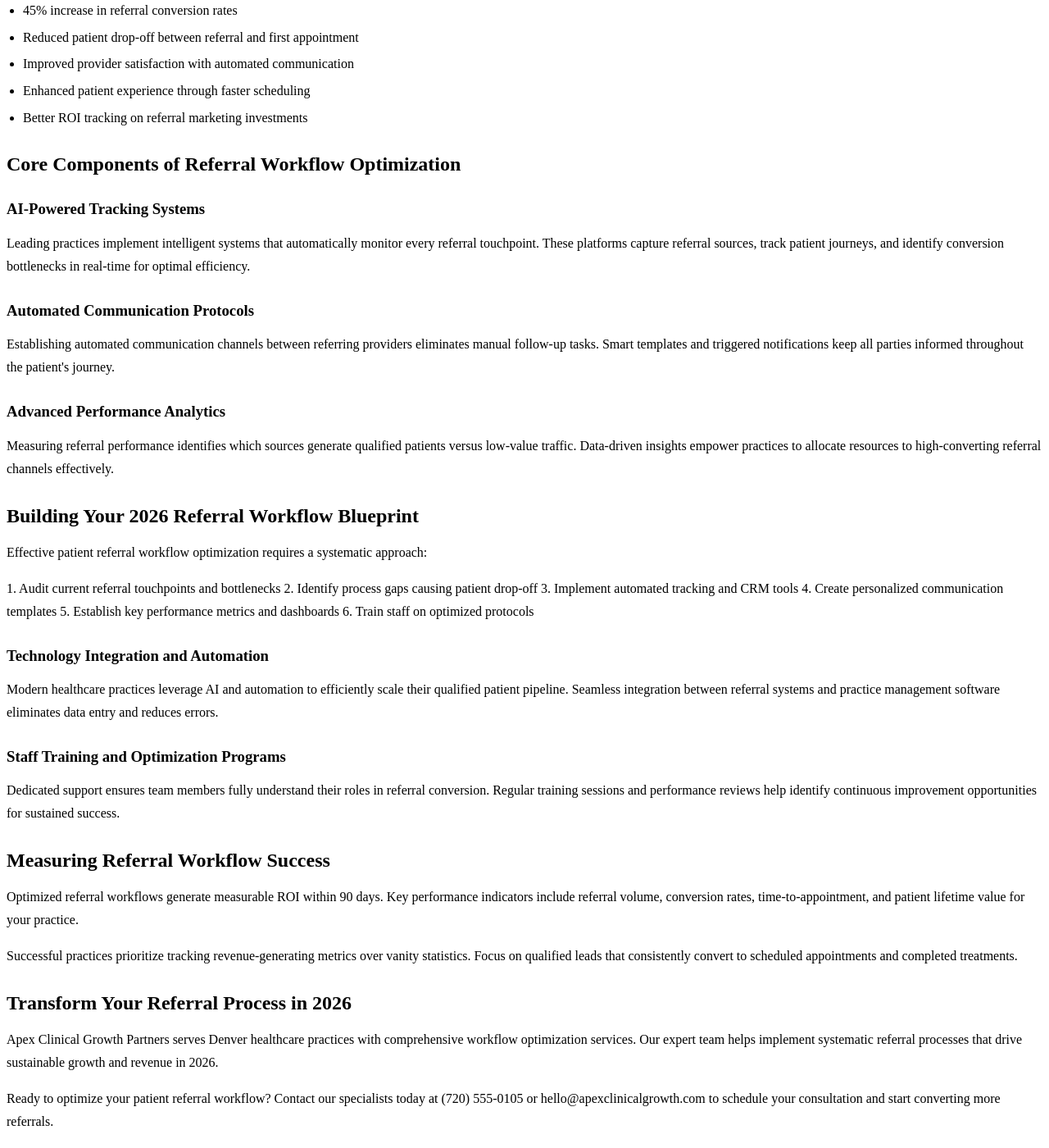
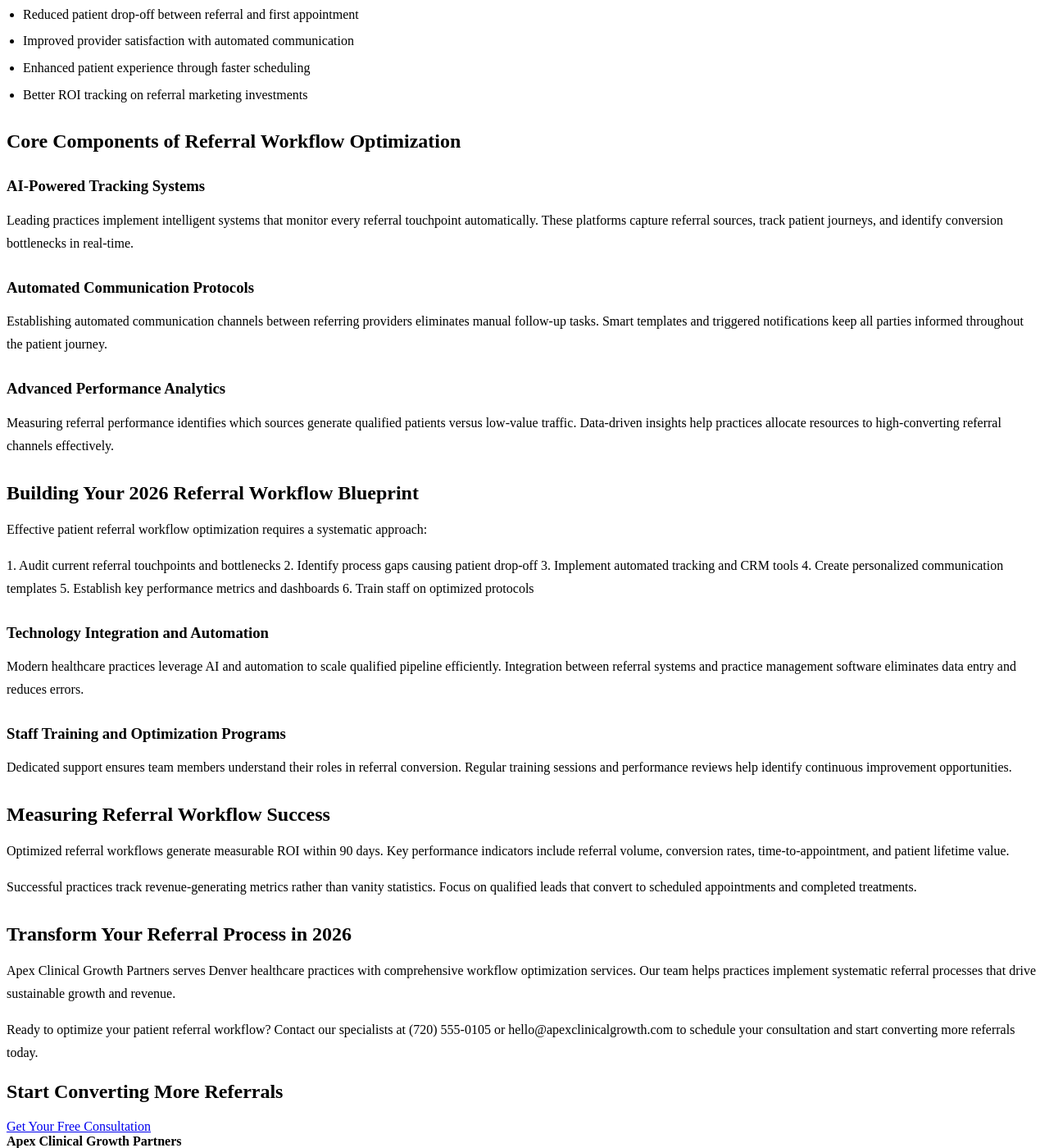
Before and after one commit to prjctlphbt/orbitr-canary-angular-20260228, a Jekyll site: the page patient-referral-workflow-blueprint.html, which Jekyll copies as it is, in a window 1280 px wide and 1400 px high, scrolled down 417 px. Shown: the whole window at 82% size. Built offline with Jekyll 4.4.1, drawn with Linux system fonts in a browser that asks for light colours; some of the changed text lies outside the part shown.

Commit message:
Rollback: Revert changes to patient-referral-workflow-blueprint.html

```diff
--- a/patient-referral-workflow-blueprint.html
+++ b/patient-referral-workflow-blueprint.html
@@ -4,8 +4,8 @@
 <head>
 <meta charset="utf-8"/>
 <meta content="width=device-width, initial-scale=1.0" name="viewport"/>
-<meta content="Optimize your patient referral workflow with Apex Clinical Growth Partners. Streamline processes, reduce delays, and boost referral volume by 40% in 2026. Download your blueprint for success today." name="description"/>
-<title>Patient Referral Workflow Optimization Blueprint | Boost Referrals in 2026</title>
+<meta content="Optimize your patient referral workflow with Apex Clinical Growth Partners. Streamline processes, reduce delays, and boost referral volume by 40% in 2026. Get your blueprint today." name="description"/>
+<title>Patient Referral Workflow Optimization Blueprint | 2026 Guide</title>
 <style>
 
 
@@ -95,7 +95,7 @@
 <a href="/services/">Services</a>
 <a href="/blog/insights/">Insights</a>
 <a href="/contact/">Contact</a>
-<a class="cta" href="/contact/">Schedule Your Intro Call</a>
+<a class="cta" href="/contact/">Book Intro Call</a>
 </nav>
 </div>
 </header>
@@ -103,15 +103,15 @@
 <section class="page-hero landing-hero">
 <div class="container">
 <h1>Patient Referral Workflow Optimization Blueprint</h1>
-<a class="cta" href="/services/">Download Your 2026 Blueprint</a>
+<a class="cta" href="/services/">Get Your Blueprint</a>
 </div>
 </section>
 <section class="landing-content">
 <div class="container orbitr-generated-content">
 <h1>Patient Referral Workflow Optimization Blueprint</h1>
-<p>Streamlining patient referrals is crucial for driving healthcare growth and maximizing revenue in 2026. Effective workflow optimization transforms fragmented processes into seamless systems, converting qualified leads into scheduled patients efficiently.</p>
+<p>Streamlining patient referrals drives healthcare growth and maximizes revenue in 2026. Effective workflow optimization transforms fragmented processes into seamless systems that convert qualified leads into scheduled patients.</p>
 <h2>Why Patient Referral Workflows Drive Practice Growth</h2>
-<p>Inefficient referral systems waste valuable opportunities and marketing budget. Practices often lose potential revenue when referral processes lack essential automation and robust tracking capabilities.</p>
+<p>Inefficient referral systems waste valuable opportunities and marketing budget. Healthcare practices lose potential revenue when referral processes lack automation and tracking capabilities.</p>
 <p>What practices achieve within 90 days of implementing optimized workflows:</p>
 <ul>
 <li>45% increase in referral conversion rates</li>
@@ -122,11 +122,11 @@
 </ul>
 <h2>Core Components of Referral Workflow Optimization</h2>
 <h3>AI-Powered Tracking Systems</h3>
-<p>Leading practices implement intelligent systems that automatically monitor every referral touchpoint. These platforms capture referral sources, track patient journeys, and identify conversion bottlenecks in real-time for optimal efficiency.</p>
+<p>Leading practices implement intelligent systems that monitor every referral touchpoint automatically. These platforms capture referral sources, track patient journeys, and identify conversion bottlenecks in real-time.</p>
 <h3>Automated Communication Protocols</h3>
-<p>Establishing automated communication channels between referring providers eliminates manual follow-up tasks. Smart templates and triggered notifications keep all parties informed throughout the patient's journey.</p>
+<p>Establishing automated communication channels between referring providers eliminates manual follow-up tasks. Smart templates and triggered notifications keep all parties informed throughout the patient journey.</p>
 <h3>Advanced Performance Analytics</h3>
-<p>Measuring referral performance identifies which sources generate qualified patients versus low-value traffic. Data-driven insights empower practices to allocate resources to high-converting referral channels effectively.</p>
+<p>Measuring referral performance identifies which sources generate qualified patients versus low-value traffic. Data-driven insights help practices allocate resources to high-converting referral channels effectively.</p>
 <h2>Building Your 2026 Referral Workflow Blueprint</h2>
 <p>Effective patient referral workflow optimization requires a systematic approach:</p>
 <p>1. Audit current referral touchpoints and bottlenecks
@@ -136,21 +136,21 @@
 5. Establish key performance metrics and dashboards
 6. Train staff on optimized protocols</p>
 <h3>Technology Integration and Automation</h3>
-<p>Modern healthcare practices leverage AI and automation to efficiently scale their qualified patient pipeline. Seamless integration between referral systems and practice management software eliminates data entry and reduces errors.</p>
+<p>Modern healthcare practices leverage AI and automation to scale qualified pipeline efficiently. Integration between referral systems and practice management software eliminates data entry and reduces errors.</p>
 <h3>Staff Training and Optimization Programs</h3>
-<p>Dedicated support ensures team members fully understand their roles in referral conversion. Regular training sessions and performance reviews help identify continuous improvement opportunities for sustained success.</p>
+<p>Dedicated support ensures team members understand their roles in referral conversion. Regular training sessions and performance reviews help identify continuous improvement opportunities.</p>
 <h2>Measuring Referral Workflow Success</h2>
-<p>Optimized referral workflows generate measurable ROI within 90 days. Key performance indicators include referral volume, conversion rates, time-to-appointment, and patient lifetime value for your practice.</p>
-<p>Successful practices prioritize tracking revenue-generating metrics over vanity statistics. Focus on qualified leads that consistently convert to scheduled appointments and completed treatments.</p>
+<p>Optimized referral workflows generate measurable ROI within 90 days. Key performance indicators include referral volume, conversion rates, time-to-appointment, and patient lifetime value.</p>
+<p>Successful practices track revenue-generating metrics rather than vanity statistics. Focus on qualified leads that convert to scheduled appointments and completed treatments.</p>
 <h2>Transform Your Referral Process in 2026</h2>
-<p>Apex Clinical Growth Partners serves Denver healthcare practices with comprehensive workflow optimization services. Our expert team helps implement systematic referral processes that drive sustainable growth and revenue in 2026.</p>
-<p>Ready to optimize your patient referral workflow? Contact our specialists today at (720) 555-0105 or hello@apexclinicalgrowth.com to schedule your consultation and start converting more referrals.</p>
+<p>Apex Clinical Growth Partners serves Denver healthcare practices with comprehensive workflow optimization services. Our team helps practices implement systematic referral processes that drive sustainable growth and revenue.</p>
+<p>Ready to optimize your patient referral workflow? Contact our specialists at (720) 555-0105 or hello@apexclinicalgrowth.com to schedule your consultation and start converting more referrals today.</p>
 </div>
 </section>
 <section class="landing-cta">
 <div class="container">
 <h2>Start Converting More Referrals</h2>
-<a class="cta" href="/services/">Schedule Your Free Consultation</a>
+<a class="cta" href="/services/">Get Your Free Consultation</a>
 </div>
 </section>
 </main>
```
Also changed, not shown: other parts of patient-referral-workflow-blueprint.html (+10 -0 lines).
